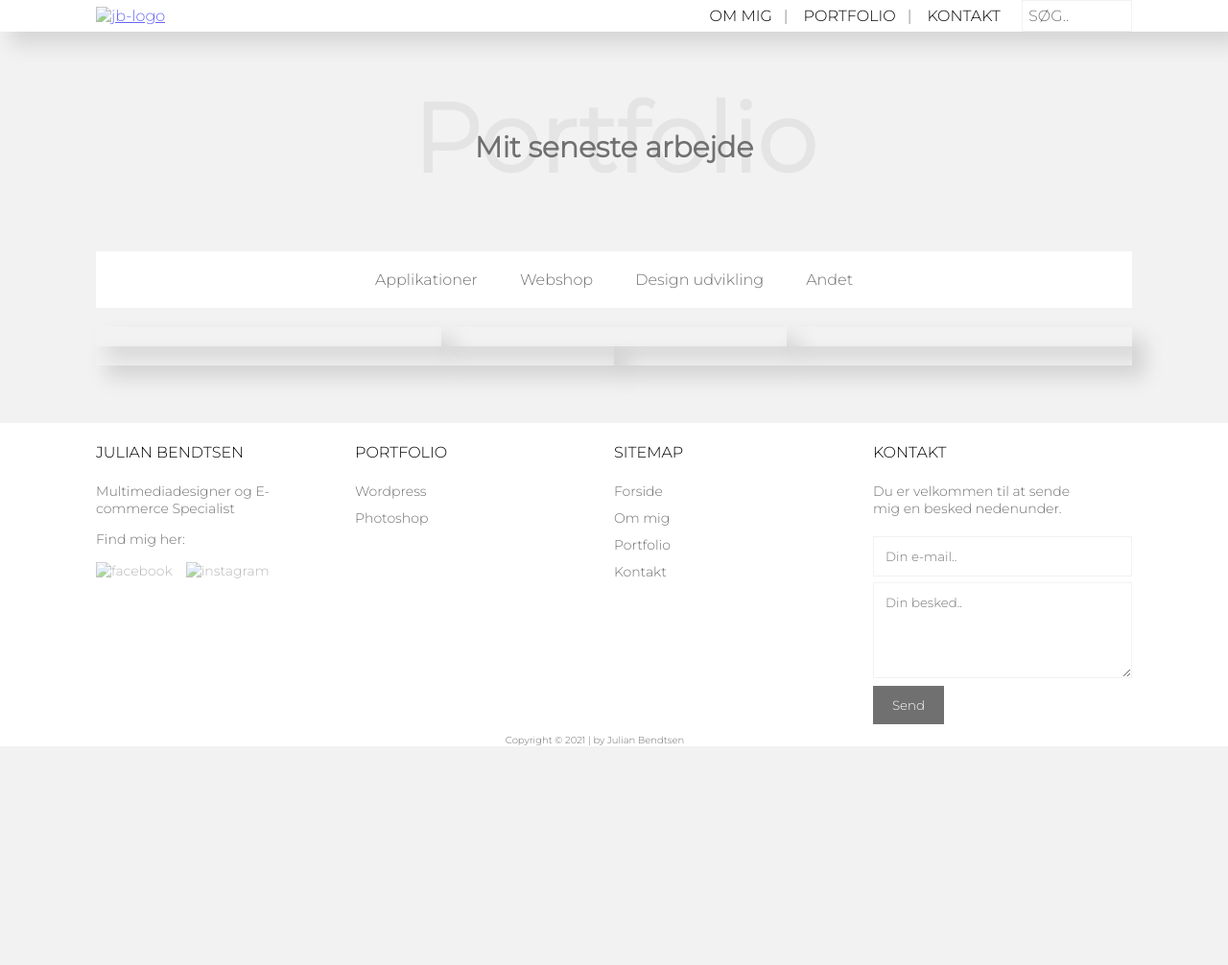
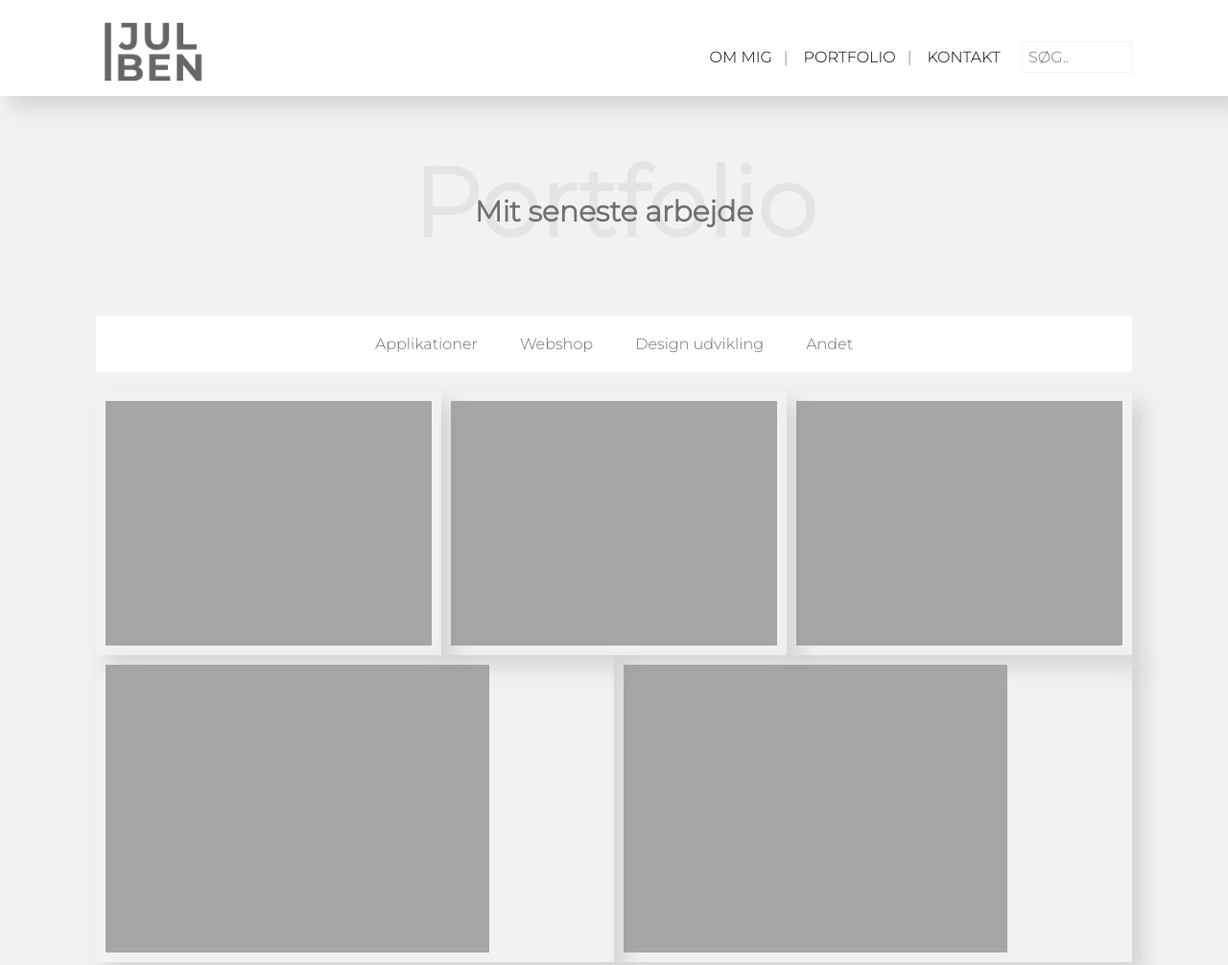
Before and after one commit to Julboben/old-portfolio, a plain HTML site: page portfolio.html in a window 1280 px wide. Shown: the top 1006 px of the page at 96% size. Before the commit the page ends 800 px from the top, so only its background shows below. Drawn offline with Linux system fonts and the light colour scheme; the site is published under a folder, as on GitHub Pages, so addresses that start at the root find nothing.

Commit message:
Fix image paths

```diff
--- a/portfolio.html
+++ b/portfolio.html
@@ -22,7 +22,7 @@
     <header>
       <div class="headerbox">
         <div class="logo">
-          <a href="/"><img src="../img/jb-logo3.png" alt="jb-logo" /></a>
+          <a href="/"><img src="img/jb-logo3.png" alt="jb-logo" /></a>
         </div>
         <nav>
           <a href="about.html">OM MIG</a><label for="|">|</label>
@@ -52,11 +52,11 @@
             <a href="#">Andet</a>
           </div>
           <div class="containerportfolio">
-            <div class="box"><img src="/img/kerteminde.jpg" alt="" /></div>
-            <div class="box"><img src="/img/kerteminde.jpg" alt="" /></div>
-            <div class="box"><img src="/img/kerteminde.jpg" alt="" /></div>
-            <div class="box"><img src="/img/kerteminde.jpg" alt="" /></div>
-            <div class="box"><img src="/img/kerteminde.jpg" alt="" /></div>
+            <div class="box"><img src="img/kerteminde.jpg" alt="" /></div>
+            <div class="box"><img src="img/kerteminde.jpg" alt="" /></div>
+            <div class="box"><img src="img/kerteminde.jpg" alt="" /></div>
+            <div class="box"><img src="img/kerteminde.jpg" alt="" /></div>
+            <div class="box"><img src="img/kerteminde.jpg" alt="" /></div>
           </div>
         </section>
       </main>
@@ -69,10 +69,10 @@
           <p></p>
           <p>Find mig her:</p>
           <a href="https://www.facebook.com/JulianBendtsen" target="_blank"
-            ><img src="/img/facebook.svg" alt="facebook"
+            ><img src="img/facebook.svg" alt="facebook"
           /></a>
           <a href="https://www.instagram.com/designovation.dk/" target="_blank"
-            ><img src="/img/instagram.svg" alt="instagram"
+            ><img src="img/instagram.svg" alt="instagram"
           /></a>
         </div>
         <div class="footerrow2">
```
Also changed, not shown: about.html (+4 -4 lines), contact.html (+7 -7 lines), index.html (+7 -7 lines).
